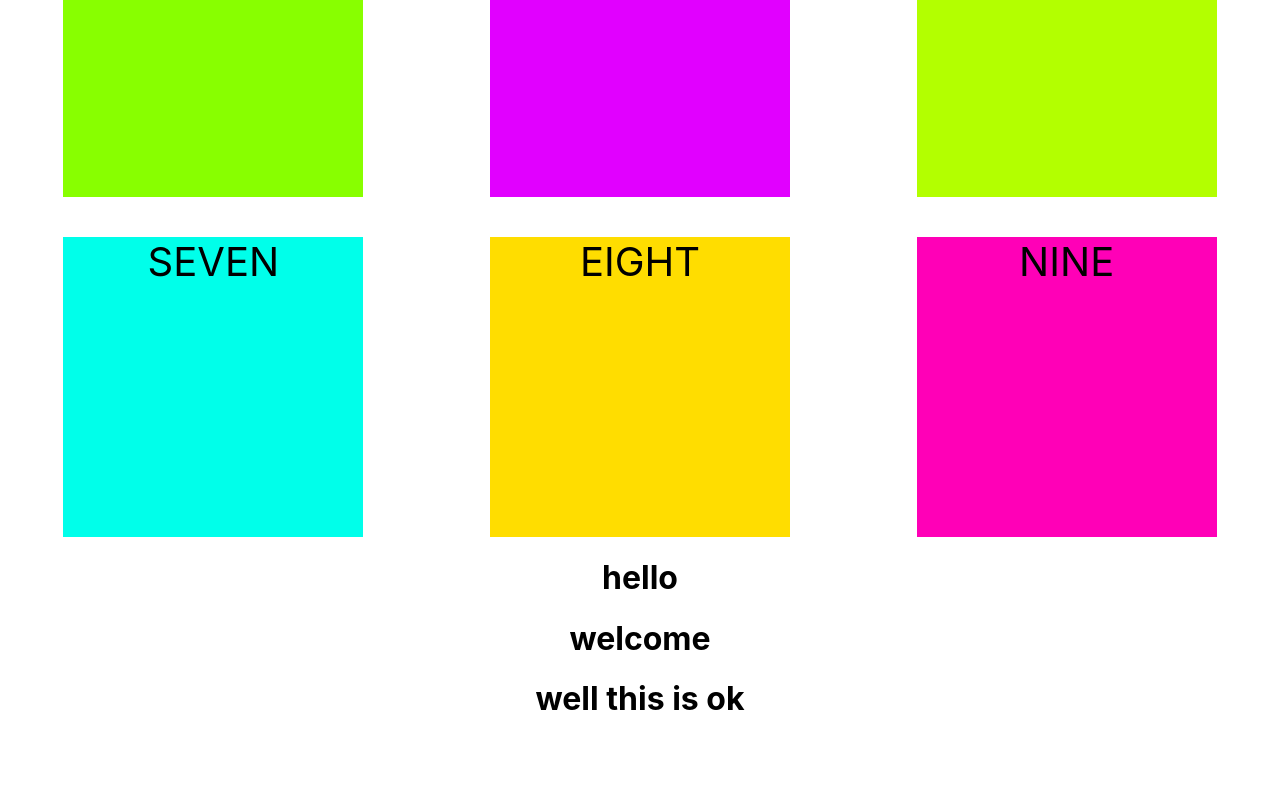
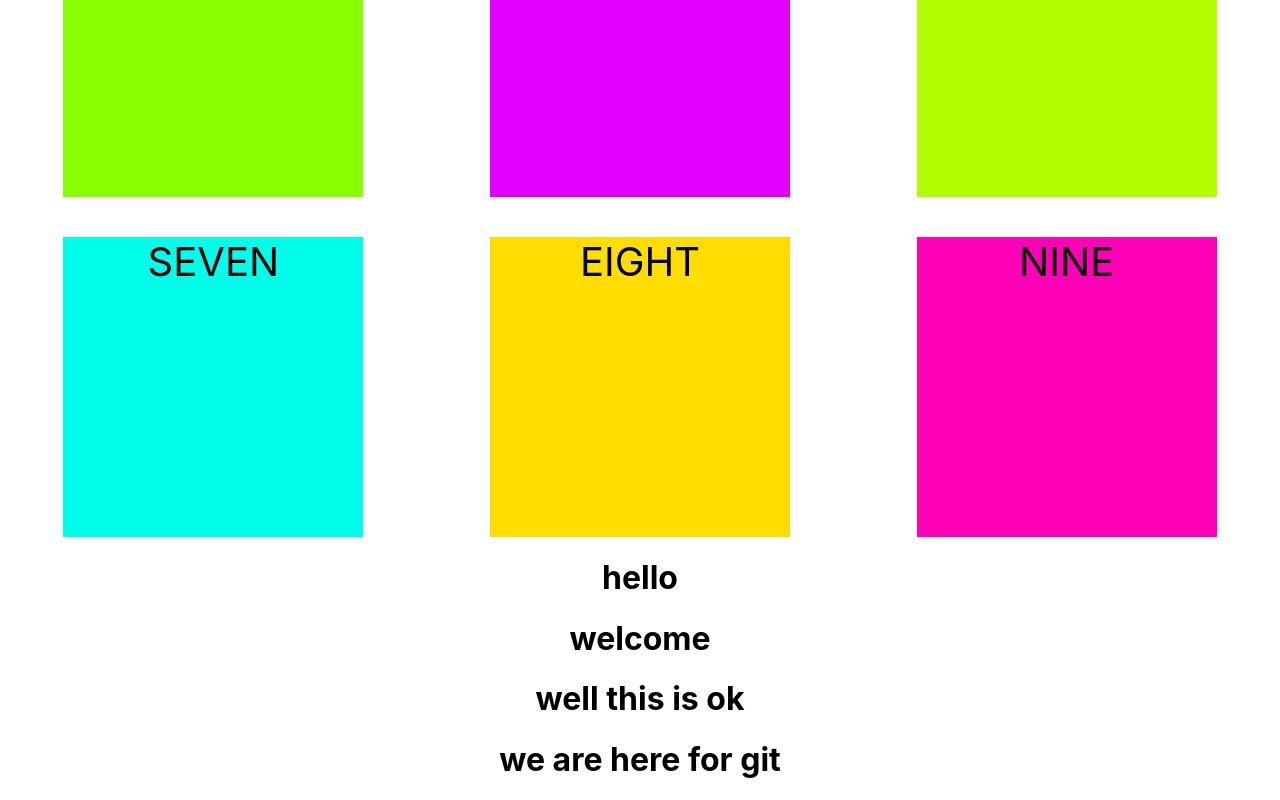
Before and after one commit to meharabusufyan429-lgtm/Second-day, a React (Create React App) app: page / in a window 1280 px wide. Shown: the part 443-1243 px from the top of the page. Before the commit the page ends 1183 px from the top, so only its background shows below. Built offline with nearby package versions, Linux system fonts and the light colour scheme.

Commit message:
add new file name LearnNewo

```diff
--- a/src/App.js
+++ b/src/App.js
@@ -4,6 +4,7 @@ import LearnAos from './Components/LearnAos';
 import LearnClear from './Components/LearnClear';
 import LearnCode from './Components/LearnCode';
 import LearnNew from './Components/LearnNew';
+import LearnNewo from './Components/LearnNewo';
 
 function App() {
   return (
@@ -12,6 +13,7 @@ function App() {
       <LearnClear/>
       <LearnCode/>
       <LearnNew/>
+      <LearnNewo/>
     </div>
   );
 }
--- /dev/null
+++ b/src/Components/LearnNewo.jsx
@@ -0,0 +1,11 @@
+import React from 'react'
+
+const LearnNewo = () => {
+  return (
+    <div>
+      <h1>we are here for git </h1>
+    </div>
+  )
+}
+
+export default LearnNewo
```
